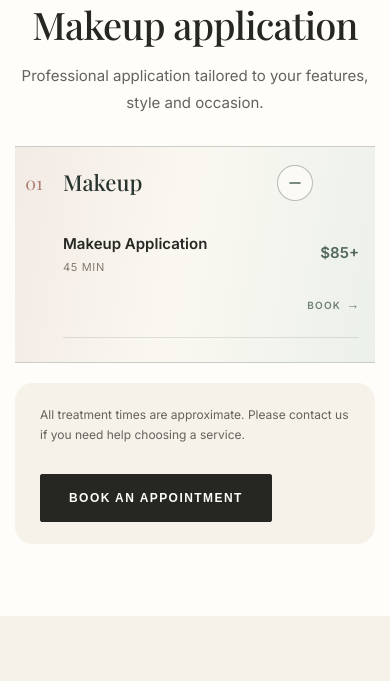
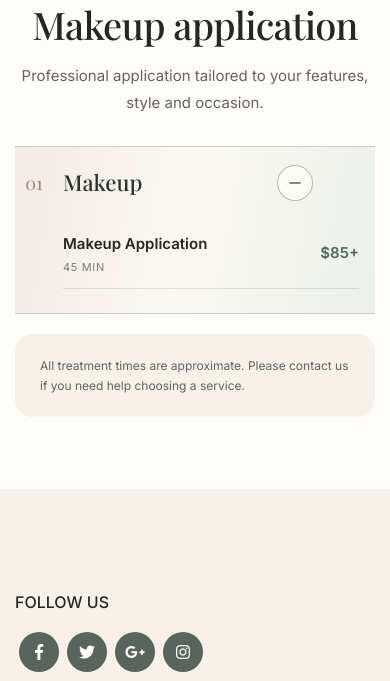
Before and after one commit to gags88/mohni-spa-nails, a Laravel app: page /services/makeup in a window 390 px wide, after a click on "Makeup". Shown: the part 1388-2069 px from the top of the page. Run offline with Laravel 8, Linux system fonts and the light colour scheme.

Commit message:
Update laser and microneedling service pages

```diff
--- a/config/laser-pricing.php
+++ b/config/laser-pricing.php
@@ -41,7 +41,7 @@ return [
             ['Half Arms', '$110'],
             ['Full Arms', '$150'],
             ['Underarms', '$110'],
-            ['Hands + Feet', '$30'],
+            ['Hands or Feet', '$50'],
         ],
         'Lower Body' => [
             ['Half Legs', '$150'],
--- a/config/service-pricing.php
+++ b/config/service-pricing.php
@@ -63,7 +63,9 @@ return [
             'title' => 'Microneedling',
             'wide' => true,
             'items' => [
-                ['name' => 'Microneedling', 'duration' => '1 hr 15 min', 'price' => '$335'],
+                ['name' => 'Full Face', 'price' => '$375'],
+                ['name' => 'Full Face & Neck', 'price' => '$400'],
+                ['name' => 'LED Light Therapy Treatment (optional add-on)', 'price' => '$25'],
             ],
         ]],
     ],
--- a/public/css/interior-palette.css
+++ b/public/css/interior-palette.css
@@ -997,84 +997,6 @@
     .mohni-booking-form-actions .mohni-booking-primary,
     .mohni-booking-form-actions .mohni-booking-secondary {
         width: 100%;
-    }
-}
-
-/* Service-page entry points into the custom booking flow. */
-.mohni-treatment-menu__book,
-.mohni-laser-price-group__actions a {
-    display: inline-flex;
-    align-items: center;
-    flex: 0 0 auto;
-    gap: 5px;
-    min-height: 28px;
-    padding: 4px 0 3px;
-    color: #52685c;
-    background: transparent;
-    border: 0;
-    border-bottom: 1px solid transparent;
-    border-radius: 0;
-    font: 600 10px/1 Inter, Arial, sans-serif;
-    letter-spacing: 0.12em;
-    opacity: 0.62;
-    text-transform: uppercase;
-    transition: color 160ms ease, border-color 160ms ease, opacity 160ms ease;
-}
-
-.mohni-treatment-menu__book::after,
-.mohni-laser-price-group__actions a::after {
-    content: "\2192";
-    font-size: 13px;
-    letter-spacing: 0;
-}
-
-.mohni-treatment-menu__book:hover,
-.mohni-treatment-menu__book:focus,
-.mohni-laser-price-group__actions a:hover,
-.mohni-laser-price-group__actions a:focus {
-    color: #35443d;
-    background: transparent;
-    border-bottom-color: currentColor;
-    opacity: 1;
-    outline: 0;
-}
-
-.mohni-laser-price-group__actions {
-    display: inline-flex;
-    align-items: center;
-    flex: 0 0 auto;
-    gap: 12px;
-}
-
-@media (max-width: 520px) {
-    .mohni-treatment-menu__item {
-        flex-wrap: wrap;
-        gap: 10px 14px;
-    }
-
-    .mohni-treatment-menu__details {
-        flex: 1 1 calc(100% - 70px);
-    }
-
-    .mohni-treatment-menu__book {
-        margin-left: auto;
-        min-height: 36px;
-        opacity: 0.82;
-    }
-
-    .mohni-laser-price-group li {
-        align-items: flex-start;
-        flex-direction: column;
-    }
-
-    .mohni-laser-price-group__actions {
-        justify-content: space-between;
-        width: 100%;
-    }
-
-    .mohni-laser-price-group__actions a {
-        min-height: 36px;
-        opacity: 0.82;
     }
 }
 
@@ -3299,10 +3221,6 @@ body {
     line-height: 1.65;
 }
 
-.mohni-treatment-menu__footer .mh-btn {
-    flex: 0 0 auto;
-}
-
 .mohni-service-intro-copy {
     max-width: 720px;
     margin-right: auto;
--- a/resources/views/layout/app.blade.php
+++ b/resources/views/layout/app.blade.php
@@ -13,7 +13,7 @@
     <link rel="preconnect" href="https://fonts.gstatic.com" crossorigin>
     <link href="https://fonts.googleapis.com/css2?family=Inter:wght@400;500;600&family=Playfair+Display:wght@400;500;600&display=swap" rel="stylesheet">
     <link href="/css/app.css?v=1.0138" rel="stylesheet">
-    <link href="/css/interior-palette.css?v=4.6" rel="stylesheet">
+    <link href="/css/interior-palette.css?v=4.7" rel="stylesheet">
 </head>
 
 <body class="mh-home mh-homeone">
--- a/resources/views/pages/services/partials/service-page.blade.php
+++ b/resources/views/pages/services/partials/service-page.blade.php
@@ -17,6 +17,9 @@
                     @foreach ($content['overview'] as $paragraph)
                         <p>{{ $paragraph }}</p>
                     @endforeach
+                    @if (!empty($content['highlights_title']))
+                        <h3>{{ $content['highlights_title'] }}</h3>
+                    @endif
                     <ul class="mohni-service-highlights">
                         @foreach ($content['highlights'] as $highlight)
                             <li>{{ $highlight }}</li>
@@ -52,6 +55,21 @@
         </section>
     @endif
 
+    @if ($serviceKey === 'micro-needling')
+        <section class="mohni-section" aria-labelledby="microneedling-results-title">
+            <div class="container">
+                <h2 id="microneedling-results-title" class="mohni-display">Before and after</h2>
+                <div class="mohni-microneedling-gallery">
+                    <img src="/images/services/microneedling/before-after-000.jpg" width="576" height="458" alt="Before and after comparison of cheek texture" loading="lazy">
+                    <img src="/images/services/microneedling/before-after-001.jpg" width="676" height="404" alt="Before and after comparison of fine lines near the eye" loading="lazy">
+                    <img src="/images/services/microneedling/before-after-002.jpg" width="1080" height="434" alt="Before and after side profile showing cheek and jawline" loading="lazy">
+                    <img src="/images/services/microneedling/before-after-003.jpg" width="1080" height="519" alt="Before and after comparison of cheek blemishes" loading="lazy">
+                    <img src="/images/services/microneedling/before-after-004.jpg" width="445" height="445" alt="Before and after side view of cheek texture" loading="lazy">
+                </div>
+            </div>
+        </section>
+    @endif
+
     @if ($pricing)
         <div class="container mohni-service-pricing">
             @include('pages.services.partials.treatment-menu', $pricing)
--- a/resources/views/pages/services/partials/treatment-menu.blade.php
+++ b/resources/views/pages/services/partials/treatment-menu.blade.php
@@ -60,11 +60,6 @@
                                     @endif
                                 </div>
                                 <span class="mohni-treatment-menu__price">{{ $item['price'] }}</span>
-                                <a
-                                    class="mohni-treatment-menu__book"
-                                    href="{{ route('booking.index', array_filter(['service' => $item['name'], 'duration' => $item['duration'] ?? null, 'category' => $group['title']]), false) }}"
-                                    aria-label="Book {{ $item['name'] }}"
-                                >Book</a>
                             </li>
                         @endforeach
                     </ul>
@@ -75,6 +70,5 @@
 
     <footer class="mohni-treatment-menu__footer">
         <p>All treatment times are approximate. Please contact us if you need help choosing a service.</p>
-        <a href="{{ route('booking.index', [], false) }}" class="mh-btn">Book an appointment</a>
     </footer>
 </section>
```
Also changed, not shown: other parts of public/css/interior-palette.css (+43 -0 lines), config/service-content.php (+44 -4 lines), resources/views/pages/services/laser-hair-removal.blade.php (+51 -9 lines), tests/Feature/ExampleTest.php (+25 -8 lines), public/images/services/microneedling/before-after-000.jpg (added), public/images/services/microneedling/before-after-001.jpg (added), public/images/services/microneedling/before-after-002.jpg (added), public/images/services/microneedling/before-after-003.jpg (added), public/images/services/microneedling/before-after-004.jpg (added).
